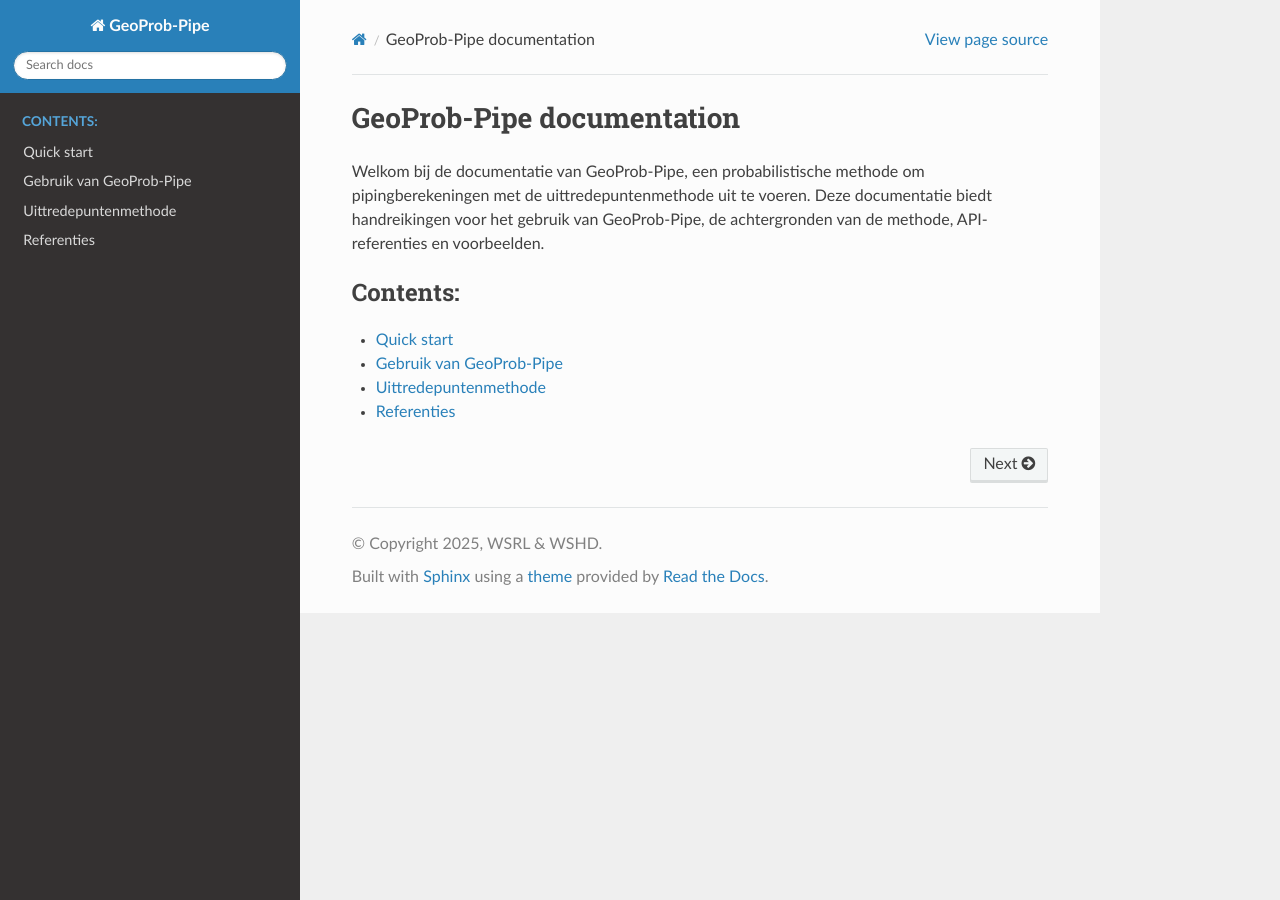
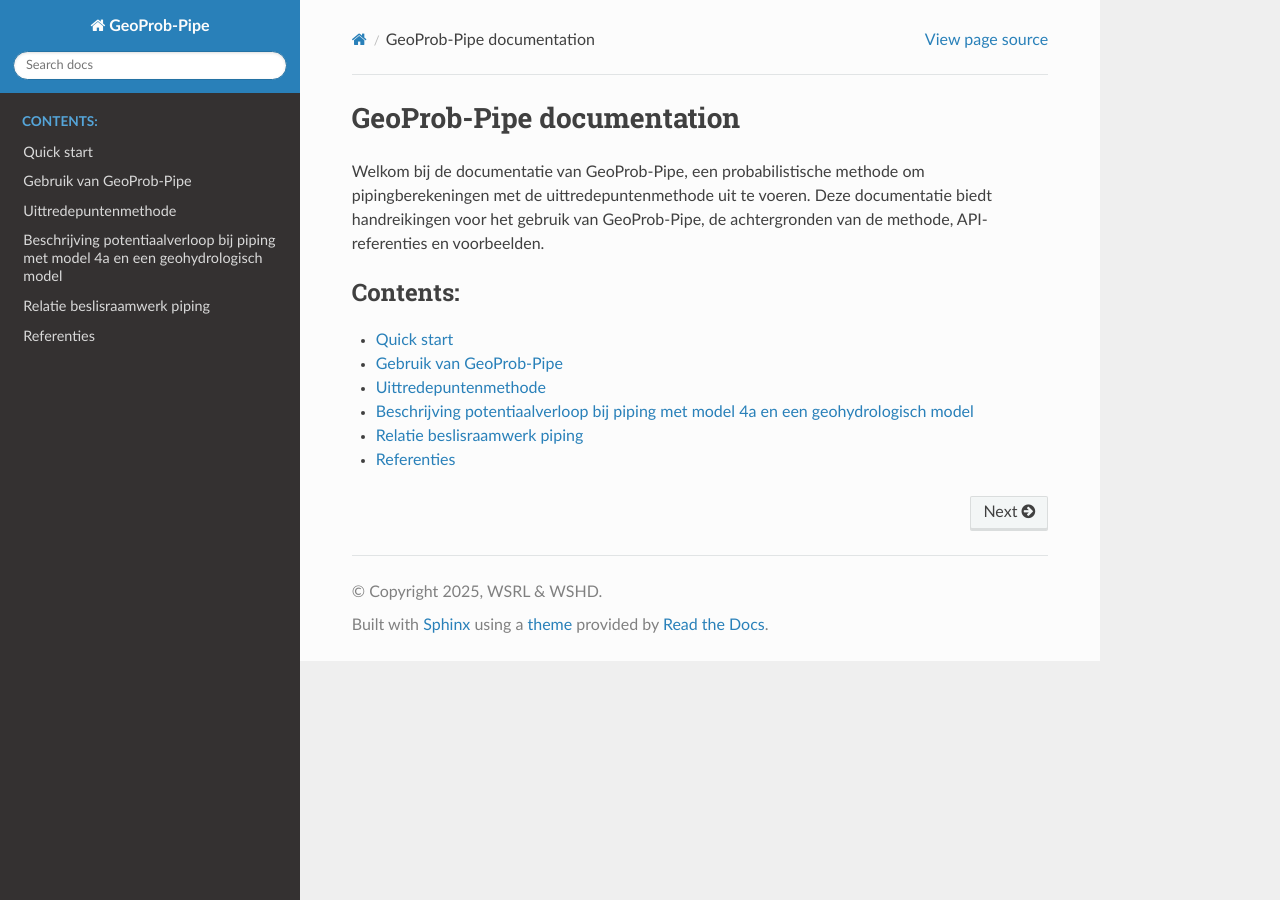
Before and after one commit to kkpdata/GeoProb-Pipe, a Sphinx documentation site: the page built from docs/index.rst, in a window 1280 px wide. Built offline with Sphinx 7.4.7 and the Read the Docs theme 3.1.0, drawn with Linux system fonts in a browser that asks for light colours.

Commit message:
Aanpassingen aan documentatie

```diff
--- /dev/null
+++ b/docs/Methode_model4a_en_geohydrologisch_model.rst
@@ -0,0 +1,4 @@
+Beschrijving potentiaalverloop bij piping met model 4a en een geohydrologisch model
+=========================================================================================
+
+In deze sectie wordt beschreven hoe het potentiaalverloop bij piping kan worden gemodelleerd met behulp van model 4a in combinatie met een geohydrologisch model. Model 4a is een analytisch model dat de stroming van water door een doorlatende laag beschrijft, terwijl een geohydrologisch model de ruimtelijke variatie in grondwaterstanden en stromingspatronen in een gebied simuleert.
--- /dev/null
+++ b/docs/Relatie_beslisraamwerk_piping.rst
@@ -0,0 +1,2 @@
+Relatie beslisraamwerk piping
+=============================
--- a/docs/gebruik_GeoProb-Pipe.rst
+++ b/docs/gebruik_GeoProb-Pipe.rst
@@ -40,7 +40,7 @@ Tijdens het post-processen worden alle resultaten geëxporteerd. Dit is inclusie
 
 .. _installatie:
 Installatie en basis gebruik
-----------------
+----------------------------
 
 Start een schone Python environment. `GeoProb-Pipe` is ontwikkelt op Python 3.12. Deze versie wordt aangeraden voor
 gebruik. Voer daarna de volgende commando's uit om eerst `GeoProb-Pipe` te installeren en daarna de probabilistische
--- a/docs/index.rst
+++ b/docs/index.rst
@@ -16,4 +16,6 @@ achtergronden van de methode, API-referenties en voorbeelden.
 
    gebruik_GeoProb-Pipe
    uittredepuntenmethode
+   Methode_model4a_en_geohydrologisch_model
+   Relatie_beslisraamwerk_piping
    references
```
